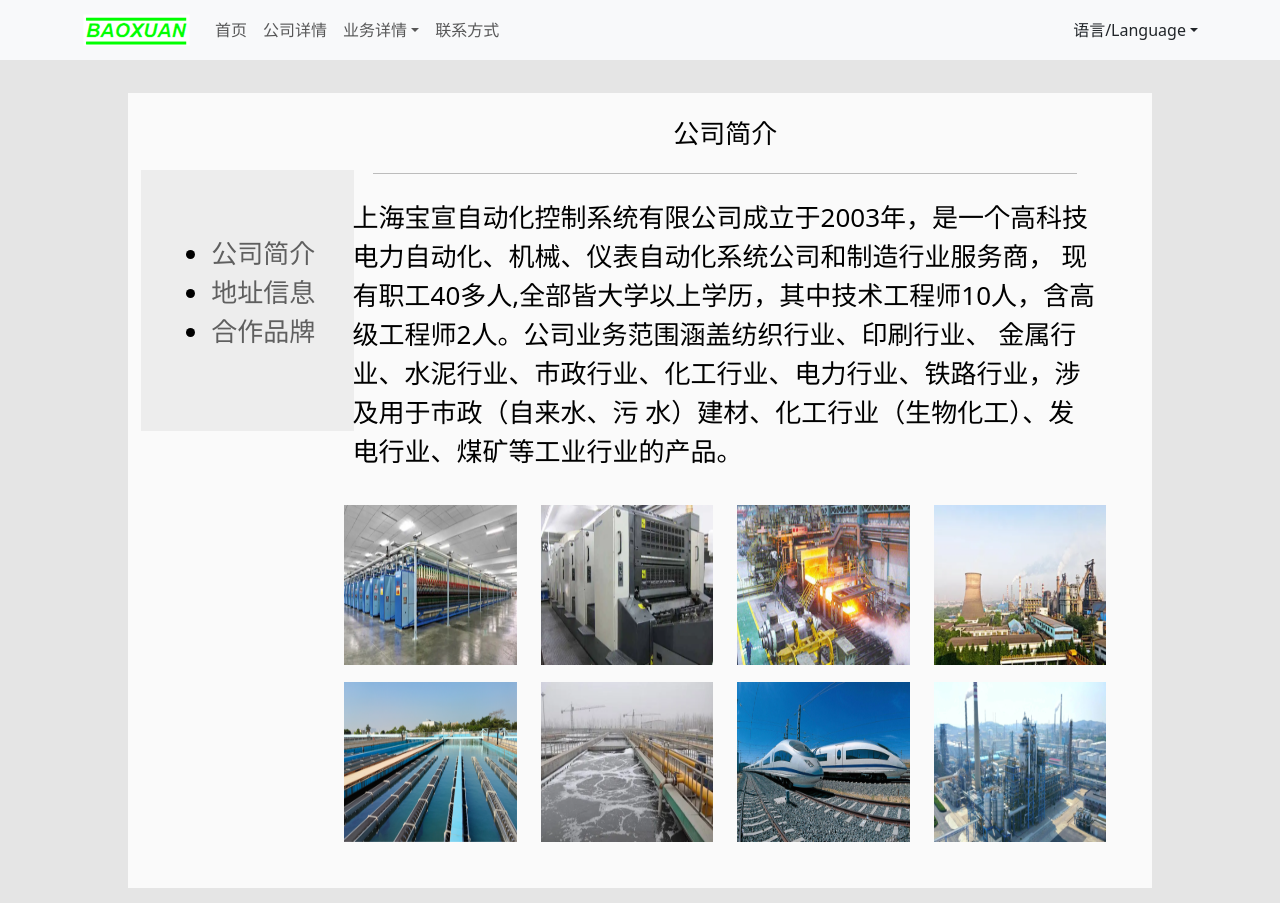
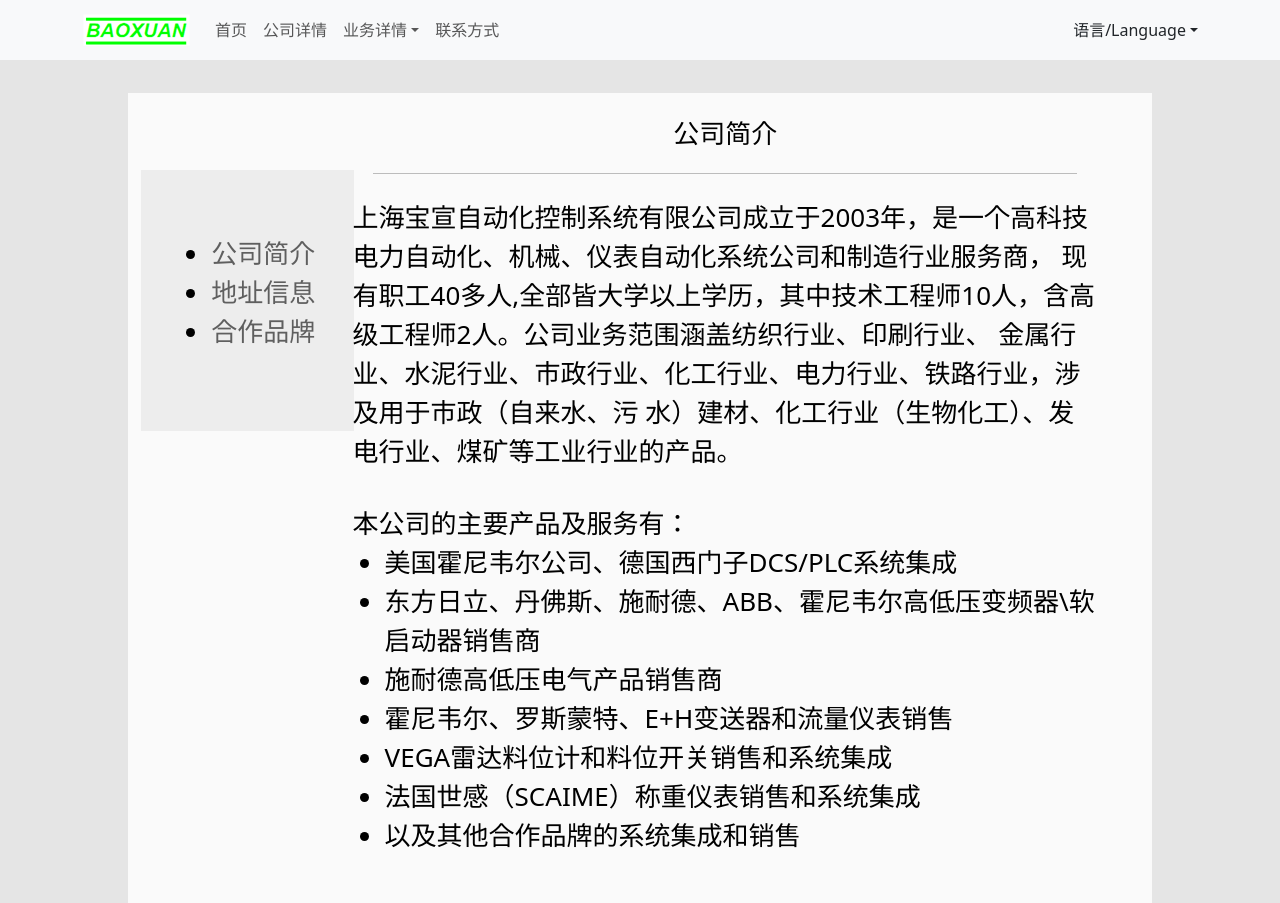
Before and after one commit to DravenCat/shanghai_baoxuan, a React (Create React App) app: page /profile in a window 1280 px wide. Shown: the top 903 px of the page. Built offline with nearby package versions, Linux system fonts and the light colour scheme.

Commit message:
Update profile

```diff
--- a/src/pages/businesses/Business.js
+++ b/src/pages/businesses/Business.js
@@ -18,12 +18,27 @@
               <ul className={"General-nav-links"}>
                 <li>
                   <Link to={"/business/electrical"} className={"General-nav-link"}>电气业务</Link>
+                  <ul>
+                    <li>
+                      <Link to={"/business/electrical"} className={"General-nav-link"}>电气业务</Link>
+                    </li>
+                  </ul>
                 </li>
                 <li>
                   <Link to={"/business/instrument"} className={"General-nav-link"}>热工、仪表自控业务</Link>
+                  <ul>
+                    <li>
+                      <Link to={"/business/electrical"} className={"General-nav-link"}>电气业务</Link>
+                    </li>
+                  </ul>
                 </li>
                 <li>
                   <Link to={"/business/other"} className={"General-nav-link"}>其他自动化业务</Link>
+                  <ul>
+                    <li>
+                      <Link to={"/business/electrical"} className={"General-nav-link"}>电气业务</Link>
+                    </li>
+                  </ul>
                 </li>
                 <li>
                   <Link to={"/business"} className={"General-nav-link"}>业务总览</Link>
--- a/src/pages/businesses/Electrical.js
+++ b/src/pages/businesses/Electrical.js
@@ -4,7 +4,7 @@
 
 function Electrical() {
   return(
-    <div>
+    <div className={"General-content"}>
 
     </div>
   );
--- a/src/pages/profiles/Info.js
+++ b/src/pages/profiles/Info.js
@@ -21,6 +21,32 @@
         现有职工40多人,全部皆大学以上学历，其中技术工程师10人，含高级工程师2人。公司业务范围涵盖纺织行业、印刷行业、
         金属行业、水泥行业、市政行业、化工行业、电力行业、铁路行业，涉及用于市政（自来水、污
         水）建材、化工行业（生物化工）、发电行业、煤矿等工业行业的产品。
+      </div>
+      <div className={"General-text"}>
+        本公司的主要产品及服务有：
+        <ul>
+          <li>
+            美国霍尼韦尔公司、德国西门子DCS/PLC系统集成
+          </li>
+          <li>
+            东方日立、丹佛斯、施耐德、ABB、霍尼韦尔高低压变频器\软启动器销售商
+          </li>
+          <li>
+            施耐德高低压电气产品销售商
+          </li>
+          <li>
+            霍尼韦尔、罗斯蒙特、E+H变送器和流量仪表销售
+          </li>
+          <li>
+            VEGA雷达料位计和料位开关销售和系统集成
+          </li>
+          <li>
+            法国世感（SCAIME）称重仪表销售和系统集成
+          </li>
+          <li>
+            以及其他合作品牌的系统集成和销售
+          </li>
+        </ul>
       </div>
       <div className={"General-image-group"}>
         <Row>
```
